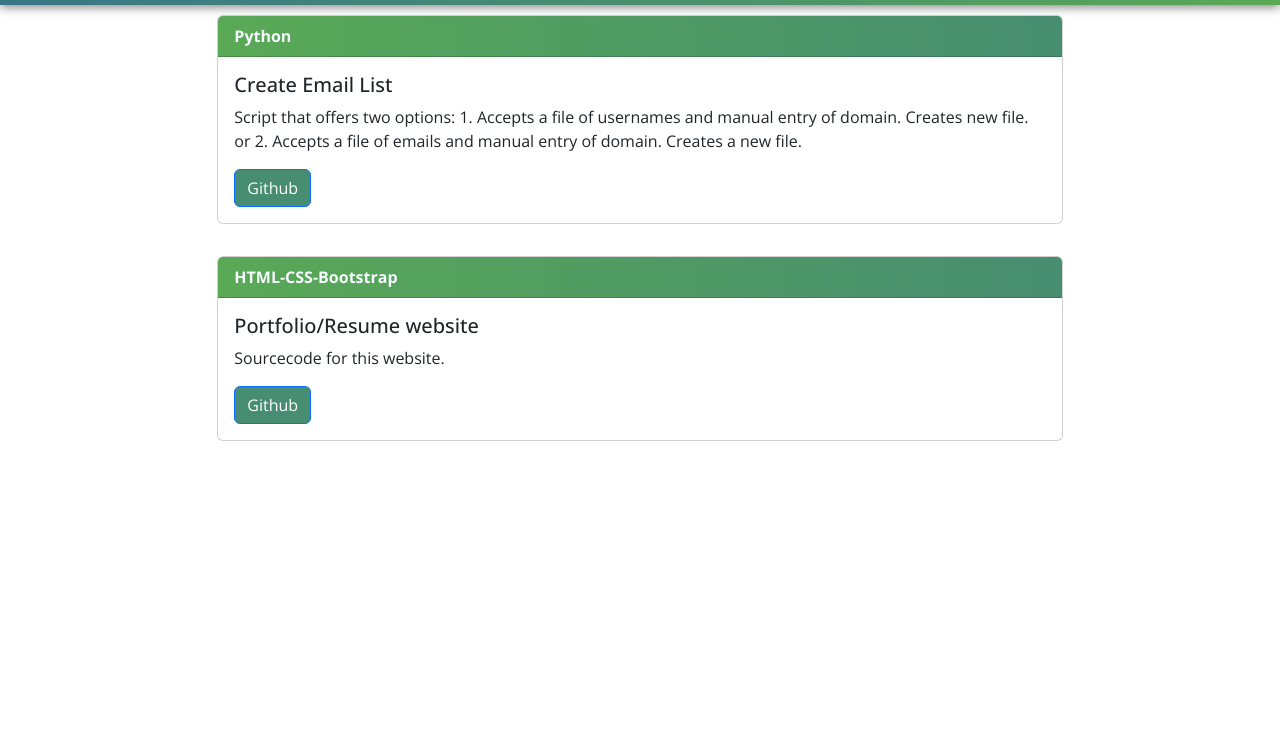
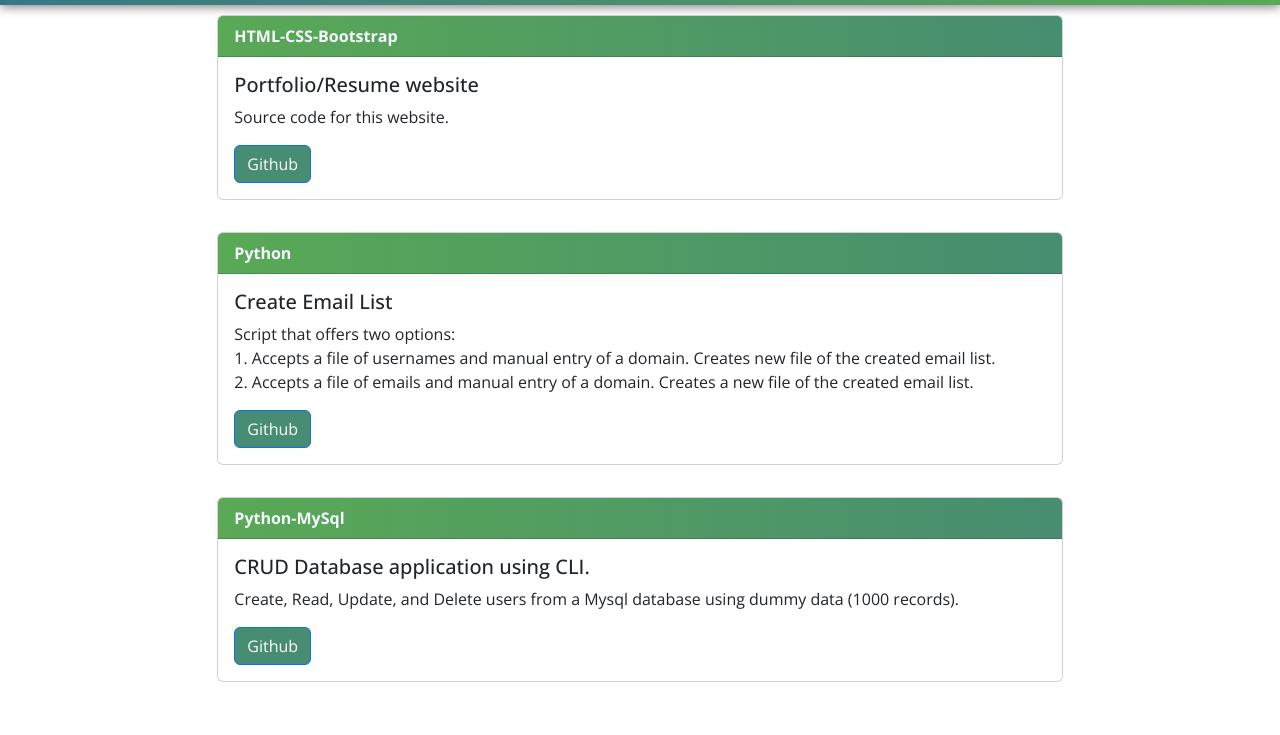
Before and after one commit to brodjay/portfolio, a plain HTML site: page projects.html in a window 1280 px wide. Shown: the part 65-800 px from the top of the page. Drawn offline with nearby package versions, Linux system fonts and the light colour scheme.

Commit message:
v4 Added new project and minor text fixes.

```diff
--- a/projects.html
+++ b/projects.html
@@ -27,28 +27,38 @@
                <div class="col-8">
                     <div class="card">
                         <div class="card-header">
-                        Python
+                        HTML-CSS-Bootstrap
                         </div>
                         <div class="card-body">
-                        <h5 class="card-title">Create Email List</h5>
-                        <p class="card-text">Script that offers two options: 1. Accepts a file of usernames and manual entry of domain. Creates new file. or 2. Accepts a file of emails and manual entry of domain. Creates a new file.  </p>
+                        <h5 class="card-title">Portfolio/Resume website</h5>
+                        <p class="card-text">Source code for this website.</p>
                         <a href="https://github.com/brodjay?tab=repositories" target="blank" class="btn btn-primary">Github</a>
                         </div>
                     </div>
                     <div class="card">
                         <div class="card-header">
-                        HTML-CSS-Bootstrap
+                        Python
                         </div>
                         <div class="card-body">
-                        <h5 class="card-title">Portfolio/Resume website</h5>
-                        <p class="card-text">Sourcecode for this website.</p>
+                        <h5 class="card-title">Create Email List</h5>
+                        <p class="card-text">Script that offers two options:<br>
+                            1. Accepts a file of usernames and manual entry of a domain. Creates new file of the created email list.<br>
+                            2. Accepts a file of emails and manual entry of a domain. Creates a new file of the created email list.</p>
+                        <a href="https://github.com/brodjay?tab=repositories" target="blank" class="btn btn-primary">Github</a>
+                        </div>
+                    </div>
+                    <div class="card">
+                        <div class="card-header">
+                        Python-MySql
+                        </div>
+                        <div class="card-body">
+                        <h5 class="card-title">CRUD Database application using CLI.</h5>
+                        <p class="card-text">Create, Read, Update, and Delete users from a Mysql database using dummy data (1000 records).</p>
                         <a href="https://github.com/brodjay?tab=repositories" target="blank" class="btn btn-primary">Github</a>
                         </div>
                     </div>
                </div>
-               <div class="col-2">
-
-               </div>
+               <div class="col-2"></div>
            </div>
        </div>
        <!--Footer-->
```
Also changed, not shown: index.html (+3 -3 lines).
